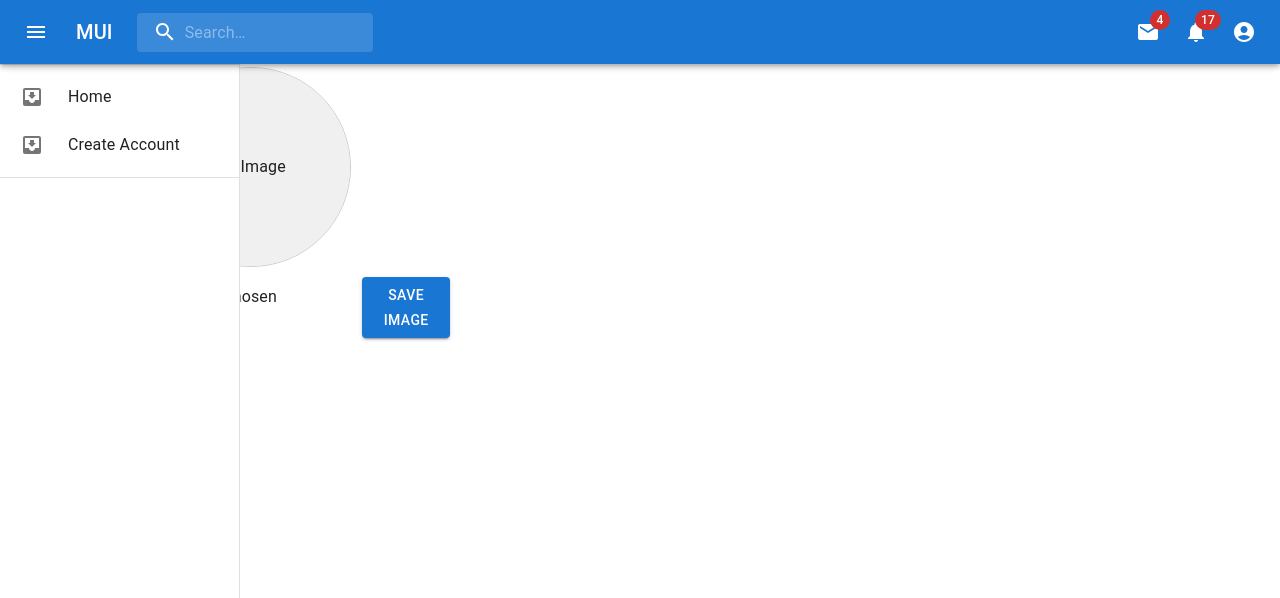
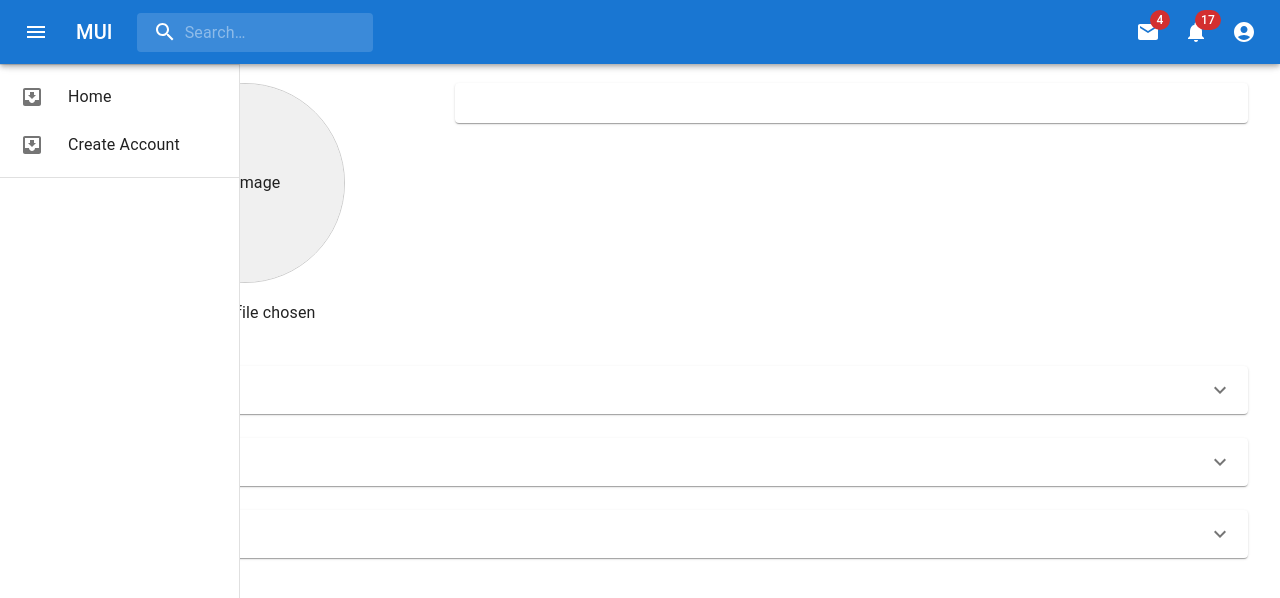
Before and after one commit to lokhandecoder/MembershipManagementWeb, a React (Create React App) app: page / in a window 1280 px wide. Shown: the top 598 px of the page. Built offline with nearby package versions, Linux system fonts and the light colour scheme; no server answers.

Commit message:
new chnages

```diff
--- /dev/null
+++ b/src/Components/HomePageComponents/MemberFollowUp.tsx
@@ -0,0 +1,27 @@
+import React from 'react'
+import AccordionActions from '@mui/material/AccordionActions';
+import AccordionSummary from '@mui/material/AccordionSummary';
+import AccordionDetails from '@mui/material/AccordionDetails';
+import ExpandMoreIcon from '@mui/icons-material/ExpandMore';
+import Accordion from '@mui/material/Accordion';
+
+
+function MemberFollowUp() {
+  return (
+    <Accordion>
+    <AccordionSummary
+      expandIcon={<ExpandMoreIcon />}
+      aria-controls="panel1-content"
+      id="panel1-header"
+    >
+      Member Follow ups
+    </AccordionSummary>
+    <AccordionDetails>
+      Lorem ipsum dolor sit amet, consectetur adipiscing elit. Suspendisse
+      malesuada lacus ex, sit amet blandit leo lobortis eget.
+    </AccordionDetails>
+  </Accordion>
+  )
+}
+
+export default MemberFollowUp
--- /dev/null
+++ b/src/Components/HomePageComponents/MemberPayments.tsx
@@ -0,0 +1,26 @@
+import React from 'react'
+import Accordion from '@mui/material/Accordion';
+import AccordionActions from '@mui/material/AccordionActions';
+import AccordionSummary from '@mui/material/AccordionSummary';
+import AccordionDetails from '@mui/material/AccordionDetails';
+import ExpandMoreIcon from '@mui/icons-material/ExpandMore';
+
+function MemberPayments() {
+  return (
+    <Accordion>
+    <AccordionSummary
+      expandIcon={<ExpandMoreIcon />}
+      aria-controls="panel1-content"
+      id="panel1-header"
+    >
+      Member Payments
+    </AccordionSummary>
+    <AccordionDetails>
+      Lorem ipsum dolor sit amet, consectetur adipiscing elit. Suspendisse
+      malesuada lacus ex, sit amet blandit leo lobortis eget.
+    </AccordionDetails>
+  </Accordion>
+  )
+}
+
+export default MemberPayments
--- /dev/null
+++ b/src/Components/HomePageComponents/MemberSubscriptions.tsx
@@ -0,0 +1,28 @@
+import React from 'react'
+import Accordion from '@mui/material/Accordion';
+import AccordionActions from '@mui/material/AccordionActions';
+import AccordionSummary from '@mui/material/AccordionSummary';
+import AccordionDetails from '@mui/material/AccordionDetails';
+import ExpandMoreIcon from '@mui/icons-material/ExpandMore';
+
+function MemberSubscriptions() {
+  return (
+    <Accordion>
+        <AccordionSummary
+          expandIcon={<ExpandMoreIcon />}
+          aria-controls="panel1-content"
+          id="panel1-header"
+        >
+         Member Subscriptions
+        </AccordionSummary>
+        <AccordionDetails>
+          Lorem ipsum dolor sit amet, consectetur adipiscing elit. Suspendisse
+          malesuada lacus ex, sit amet blandit leo lobortis eget.
+        </AccordionDetails>
+      </Accordion>
+
+
+  )
+}
+
+export default MemberSubscriptions
--- a/src/Components/HomePageComponents/ProfileImage.tsx
+++ b/src/Components/HomePageComponents/ProfileImage.tsx
@@ -72,12 +72,12 @@ const ProfileImage: React.FC<ProfileImageProps> = ({ defaultImage }) => {
         ) : (
           <>
             <input type="file" accept="image/*" onChange={handleImageChange} />
-            <Button
+            {/* <Button
               variant="contained"
               onClick={handleSaveImage}
             >
               Save Image
-            </Button>
+            </Button> */}
           </>
         )}
       </div>
--- a/src/Components/HomePageComponents/ProfileInfo.tsx
+++ b/src/Components/HomePageComponents/ProfileInfo.tsx
@@ -25,22 +25,22 @@ function ProfileInfo() {
           <Typography variant="h4" gutterBottom>
             {`${member.firstName} ${member.lastName}`}
           </Typography>
-          <Typography variant="subtitle1" gutterBottom>
+          <Typography variant="h6" gutterBottom>
             Email: {member.emailAddress}
           </Typography>
-          <Typography variant="subtitle1" gutterBottom>
+          <Typography variant="h6" gutterBottom>
             Mobile Number: {member.mobileNumber}
           </Typography>
-          <Typography variant="subtitle1" gutterBottom>
+          <Typography variant="h6" gutterBottom>
             Address: {member.address}
           </Typography>
-          <Typography variant="subtitle1" gutterBottom>
+          <Typography variant="h6" gutterBottom>
             Date of Birth: {member.dob}
           </Typography>
-          <Typography variant="subtitle1" gutterBottom>
+          <Typography variant="h6" gutterBottom>
             Gender: {member.genderId === 1 ? "Male" : "Female"}
           </Typography>
-          <Typography variant="subtitle1" gutterBottom>
+          <Typography variant="h6" gutterBottom>
             Active: {member.isActive ? "Yes" : "No"}
           </Typography>
         </Box>
--- a/src/Pages/HomePage.tsx
+++ b/src/Pages/HomePage.tsx
@@ -1,29 +1,50 @@
 import React from "react";
 import LayoutComponent from "../Components/Fixed/LayoutComponent";
-import { styled } from '@mui/material/styles';
-import Box from '@mui/material/Box';
-import Paper from '@mui/material/Paper';
-import Grid from '@mui/material/Grid';
+import { styled } from "@mui/material/styles";
+import Box from "@mui/material/Box";
+import Paper from "@mui/material/Paper";
+import Grid from "@mui/material/Grid";
 import ProfileImage from "../Components/HomePageComponents/ProfileImage";
 import ProfileInfo from "../Components/HomePageComponents/ProfileInfo";
+import MemberSubscriptions from "../Components/HomePageComponents/MemberSubscriptions";
+import MemberPayments from "../Components/HomePageComponents/MemberPayments";
+import MemberFollowUp from "../Components/HomePageComponents/MemberFollowUp";
+import { normalize } from "path";
+import Card from "@mui/material/Card";
+import CardActions from "@mui/material/CardActions";
+import CardContent from "@mui/material/CardContent";
 
 const Item = styled(Paper)(({ theme }) => ({
-  backgroundColor: theme.palette.mode === 'dark' ? '#1A2027' : '#fff',
+  backgroundColor: theme.palette.mode === "dark" ? "#1A2027" : "#fff",
   ...theme.typography.body2,
   padding: theme.spacing(1),
-  textAlign: 'center',
+  textAlign: "center",
   color: theme.palette.text.secondary,
 }));
 function HomePage() {
   return (
     <LayoutComponent>
-      <Grid container spacing={2}>
+      <Grid container spacing={2} sx={{ mt: 2, paddingRight: 4 }}>
         <Grid item xs={4}>
-          {/* <Item>xs=8</Item> */
-          <ProfileImage />}
+          <ProfileImage />
         </Grid>
         <Grid item xs={8}>
-          <ProfileInfo />
+          <Card sx={{ minWidth: 275 }}>
+            <CardContent>
+              <ProfileInfo />
+            </CardContent>
+          </Card>
+        </Grid>
+      </Grid>
+      <Grid container spacing={2} gap={1} sx={{ mt: 2, paddingRight: 4 }}>
+        <Grid item xs={12}>
+          <MemberSubscriptions />
+        </Grid>
+        <Grid item xs={12}>
+          <MemberPayments />
+        </Grid>
+        <Grid item xs={12}>
+          <MemberFollowUp />
         </Grid>
       </Grid>
     </LayoutComponent>
```
